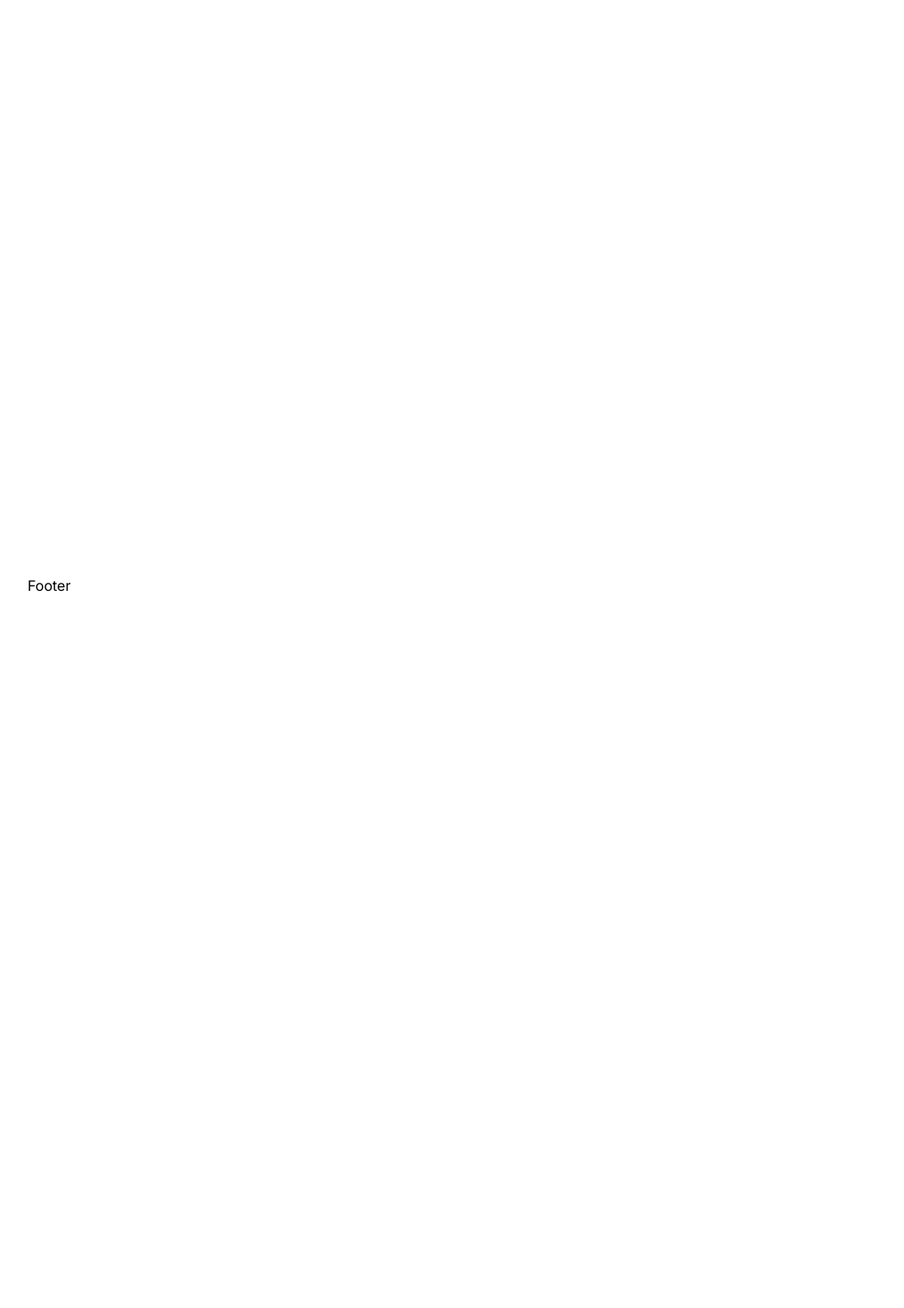
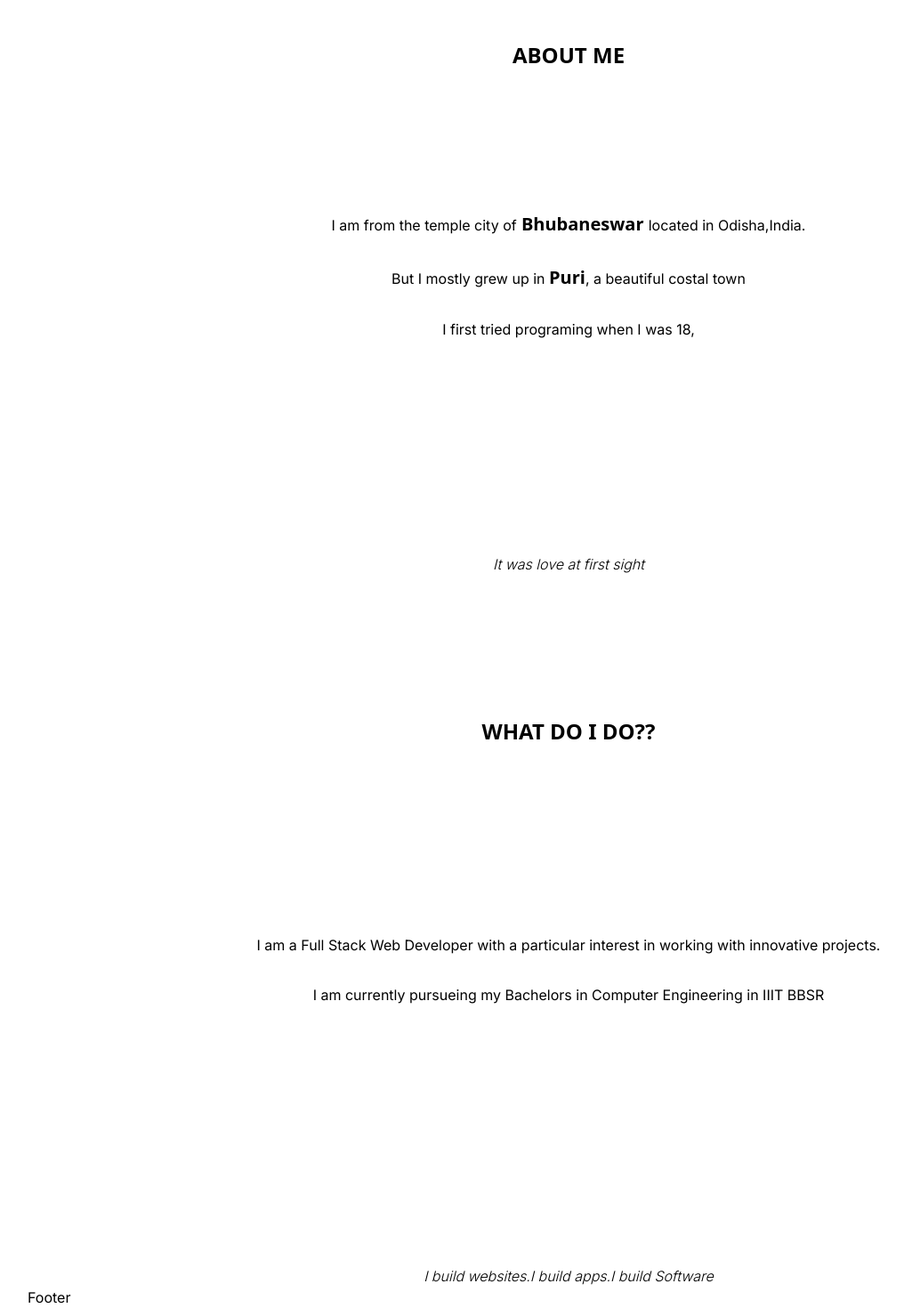
Before and after one commit to Subham-Beura/subhambeura.com, a Next.js app: page / in a window 1280 px wide. Shown: the part 922-2392 px from the top of the page at 89% size, without its empty margins (1-1017 px from the left). Before the commit the page ends 1592 px from the top, so only its background shows below. Built offline with nearby package versions, Linux system fonts and the light colour scheme.

Commit message:
style main page

```diff
--- a/src/app/page.tsx
+++ b/src/app/page.tsx
@@ -27,7 +27,7 @@ export default function Home() {
     <div>
       <div className="flex w-full h-full">
         <div className="w-[45%] bg-black h-[88vh]"></div>
-        <div className="w-[5%] bg-white h-[88vh]"></div>
+        <div className="w-[5%] h-[88vh]"></div>
 
         <div className="w-[50%]  h-[88vh] flex flex-col justify-center space-y-8">
           <div className="">
@@ -49,7 +49,47 @@ export default function Home() {
           {isVisible && <div className="mouse mt-[10vh]" />}
         </div>
       </div>
-      <div className="w-[50%]  h-screen flex flex-col justify-center space-y-8"></div>
+      {/* About ME Section */}
+      <div className="w-full pt-[25vh]  h-screen flex flex-col justify-between items-center ">
+        <h3 className="font-bold text-2xl  uppercase font-sans">About Me</h3>
+        <div className="flex flex-col items-center space-y-8">
+          <p>
+            I am from the temple city of
+            <span className="font-semibold font-sans text-xl">
+              {" "}
+              Bhubaneswar{" "}
+            </span>
+            located in Odisha,India.
+          </p>
+          <p>
+            But I mostly grew up in{" "}
+            <span className="font-semibold font-sans text-xl">Puri</span>, a
+            beautiful costal town
+          </p>
+          <p>I first tried programing when I was 18,</p>
+        </div>
+        <h5 className="font-light italic mt-[10vh]">
+          It was love at first sight
+        </h5>
+      </div>
+      <div className="w-full pt-[20vh]  h-screen flex flex-col justify-between items-center">
+        <h3 className="font-bold text-2xl  uppercase font-sans">
+          What Do I Do??
+        </h3>
+        <div className="flex flex-col items-center space-y-8">
+          <p>
+            I am a Full Stack Web Developer with a particular interest in
+            working with innovative projects.
+          </p>
+          <p>
+            I am currently pursueing my Bachelors in Computer Engineering in
+            IIIT BBSR
+          </p>
+        </div>
+        <h5 className="font-light italic mt-[10vh]">
+          I build websites.I build apps.I build Software
+        </h5>
+      </div>
     </div>
   );
 }
```
